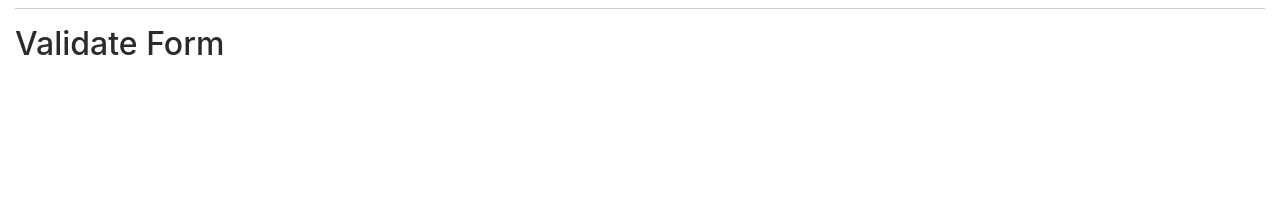
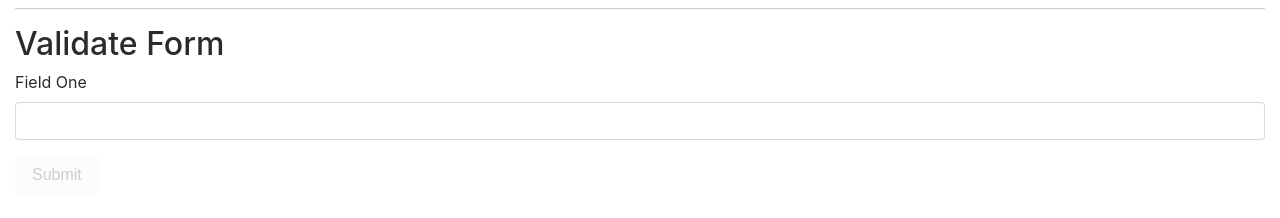
Before and after one commit to overneath42/innerface, a website built with webpack: page demo/index.html in a window 1280 px wide. Shown: the part 332-550 px from the top of the page. Built offline with nearby package versions, Linux system fonts and the light colour scheme; a script that the page names is missing.

Commit message:
Add demo of validateForm

```diff
--- a/demo/index.html
+++ b/demo/index.html
@@ -87,6 +87,14 @@
 
     <h2>Validate Form</h2>
 
+    <form action="#" data-if-validate-form>
+      <div class="form-group">
+        <label for="validate_form_field_1" class="control-label">Field One</label>
+        <input type="text" name="validate_form_field_1" id="validate_form_field_1" class="form-control" required>
+      </div>
+
+      <input type="submit" class="btn btn-default">
+    </form>
   </div>
 
   <script src="//cdnjs.cloudflare.com/ajax/libs/jquery/1.12.4/jquery.min.js"></script>
```
